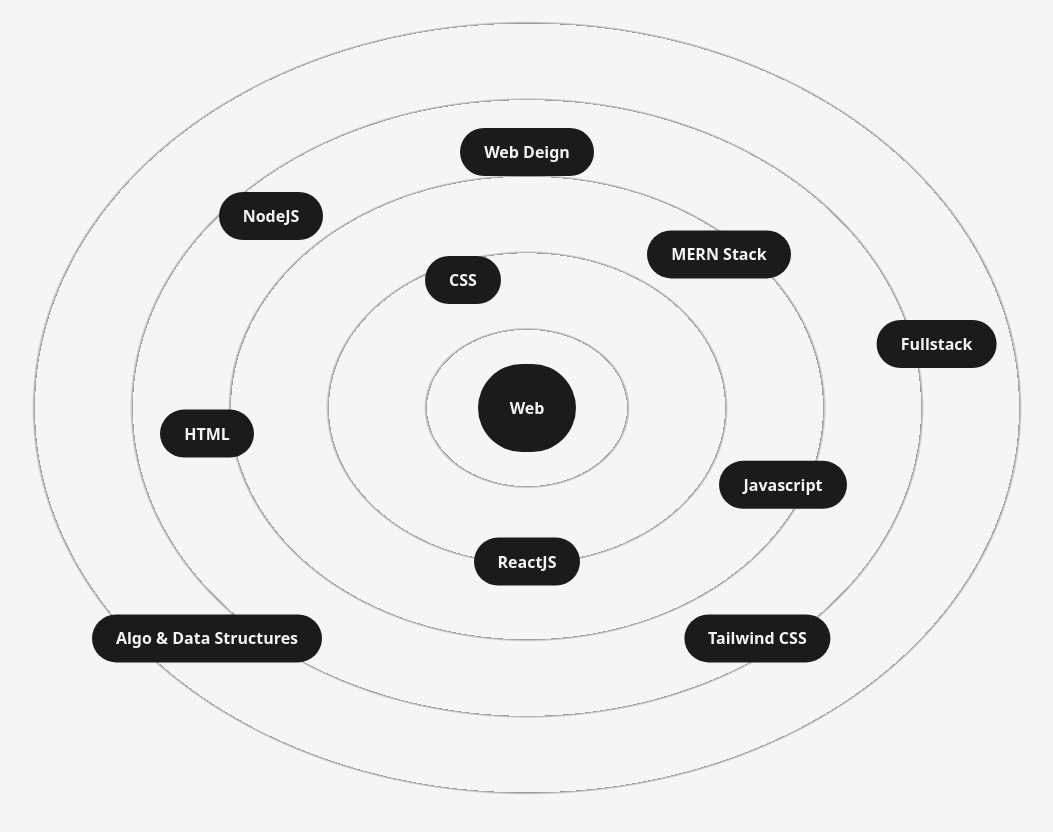
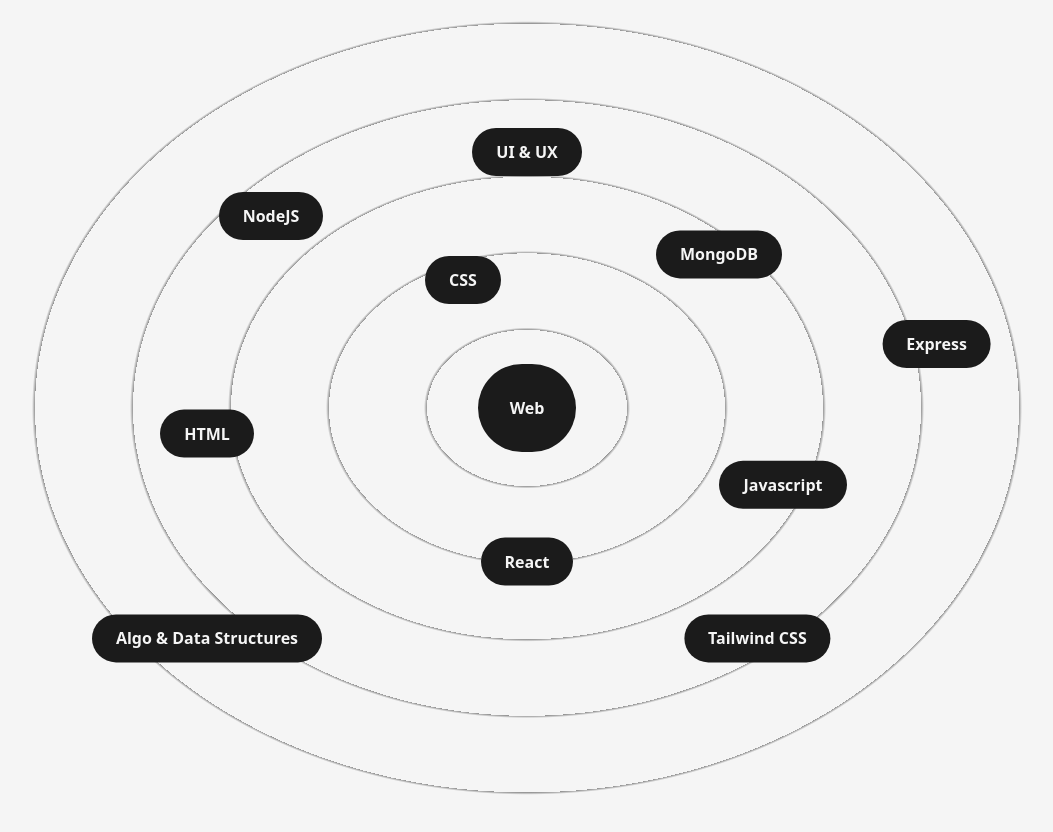
Before and after one commit to IdanKfir/NextJS-portfolio, a Next.js app: page /about in a window 1280 px wide. Shown: the part 1260-2092 px from the top of the page, without its empty margins (113-1166 px from the left). Built offline with nearby package versions, Linux system fonts and the light colour scheme.

Commit message:
web-skills-changed

```diff
--- a/src/components/Skills.js
+++ b/src/components/Skills.js
@@ -40,11 +40,11 @@
         <Skill name='HTML' x='-25vw' y='2vw' />
         <Skill name='CSS' x='-5vw' y='-10vw' />
         <Skill name='Javascript' x='20vw' y='6vw' />
-        <Skill name='ReactJS' x='0vw' y='12vw' />
+        <Skill name='React' x='0vw' y='12vw' />
         <Skill name='NodeJS' x='-20vw' y='-15vw' />
-        <Skill name='MERN Stack' x='15vw' y='-12vw' />
-        <Skill name='Fullstack' x='32vw' y='-5vw' />
-        <Skill name='Web Deign' x='0vw' y='-20vw' />
+        <Skill name='MongoDB' x='15vw' y='-12vw' />
+        <Skill name='Express' x='32vw' y='-5vw' />
+        <Skill name='UI & UX' x='0vw' y='-20vw' />
         <Skill name='Algo & Data Structures' x='-25vw' y='18vw' />
         <Skill name='Tailwind CSS' x='18vw' y='18vw' />
       </div>
```
